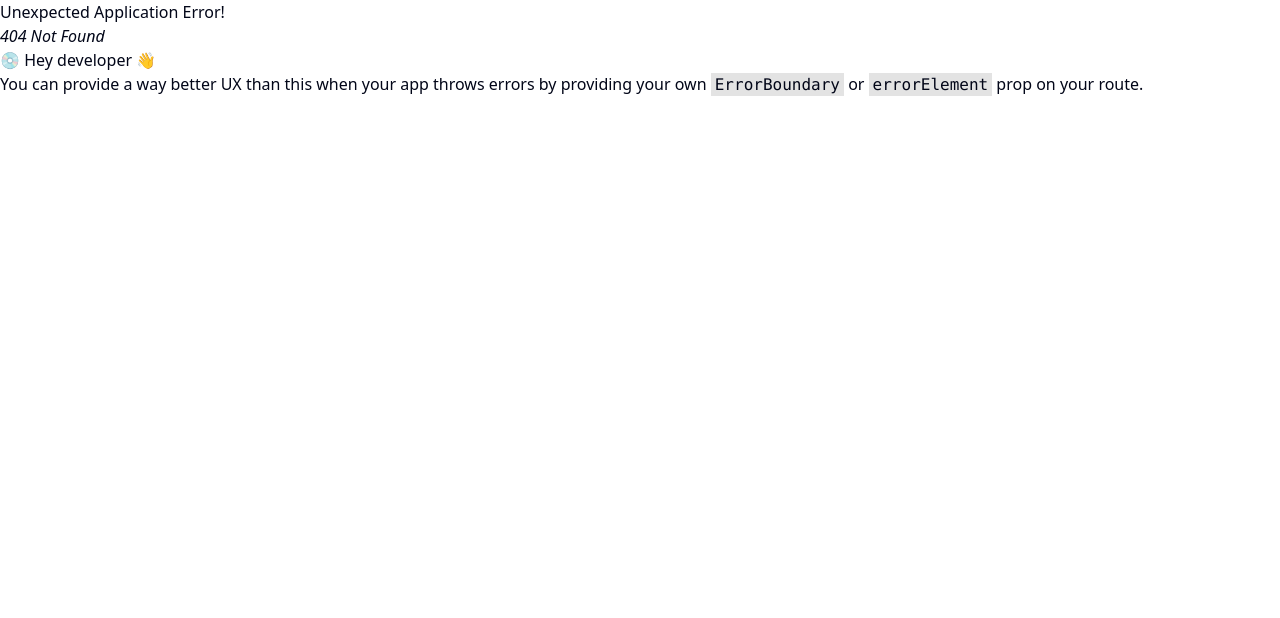
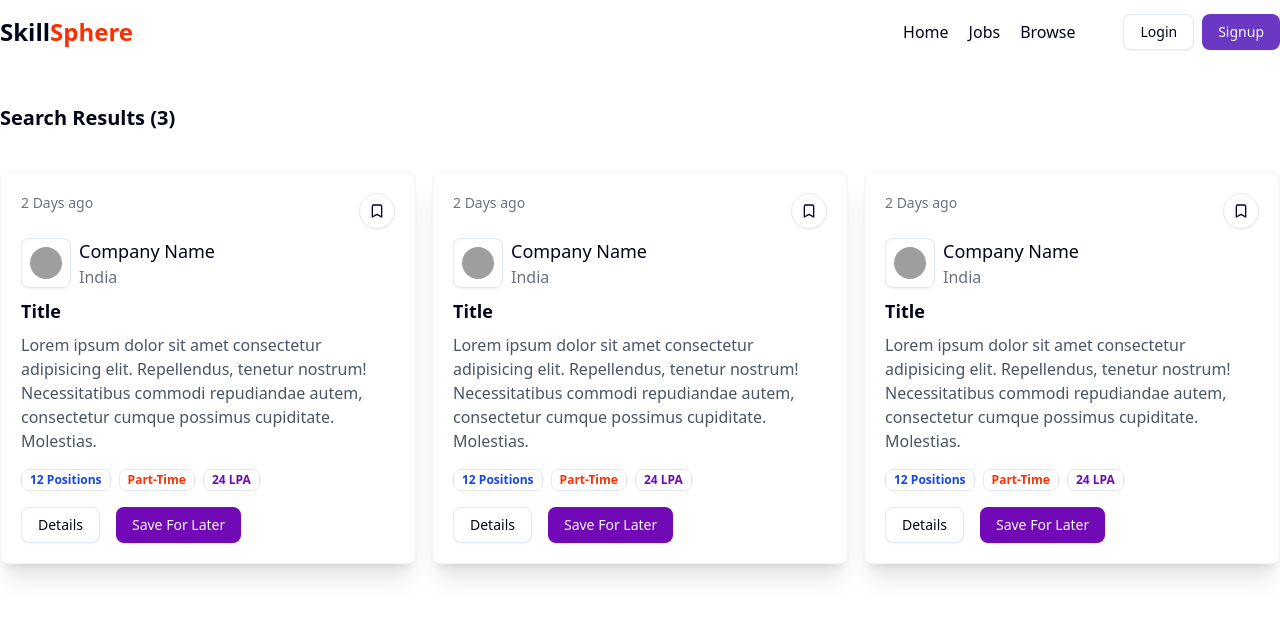
Before and after one commit to subratgupta2704/Skill-Sphere, a React (Vite) app in the folder frontend/: page /browse in a window 1280 px wide. Before the commit this address had no page. Shown: the top 618 px of the page. Built offline with nearby package versions, Linux system fonts and the light colour scheme; grey boxes are pictures that could not be loaded.

Commit message:
Browse Page Created

```diff
--- a/frontend/src/App.jsx
+++ b/frontend/src/App.jsx
@@ -3,6 +3,7 @@
 import Login from "./screens/Login";
 import Home from "./screens/Home";
 import Jobs from "./screens/Jobs";
+import Browse from "./screens/Browse";
 
 const appRouter = createBrowserRouter([
   {
@@ -21,6 +22,10 @@
     path: "/jobs",
     element: <Jobs />,
   },
+  {
+    path: "/browse",
+    element: <Browse />,
+  },
 ]);
 
 function App() {
--- a/frontend/src/components/Navbar.jsx
+++ b/frontend/src/components/Navbar.jsx
@@ -28,7 +28,7 @@
               <Link to="/jobs">Jobs</Link>
             </li>
             <li>
-              <Link to="/">Browse</Link>
+              <Link to="/browse">Browse</Link>
             </li>
           </ul>
           {!user ? (
--- /dev/null
+++ b/frontend/src/screens/Browse.jsx
@@ -0,0 +1,25 @@
+import Navbar from "@/components/Navbar";
+import React from "react";
+import Job from "@/components/Job";
+
+const randomJobs = [1, 2, 3];
+
+const Browse = () => {
+  return (
+    <div>
+      <Navbar />
+      <div className="max-w-7xl mx-auto my-10">
+        <h1 className="font-bold text-xl my-10">
+          Search Results ({randomJobs.length})
+        </h1>
+        <div className="grid grid-cols-3 gap-4">
+          {randomJobs.map((item, index) => {
+            return <Job />;
+          })}
+        </div>
+      </div>
+    </div>
+  );
+};
+
+export default Browse;
```
